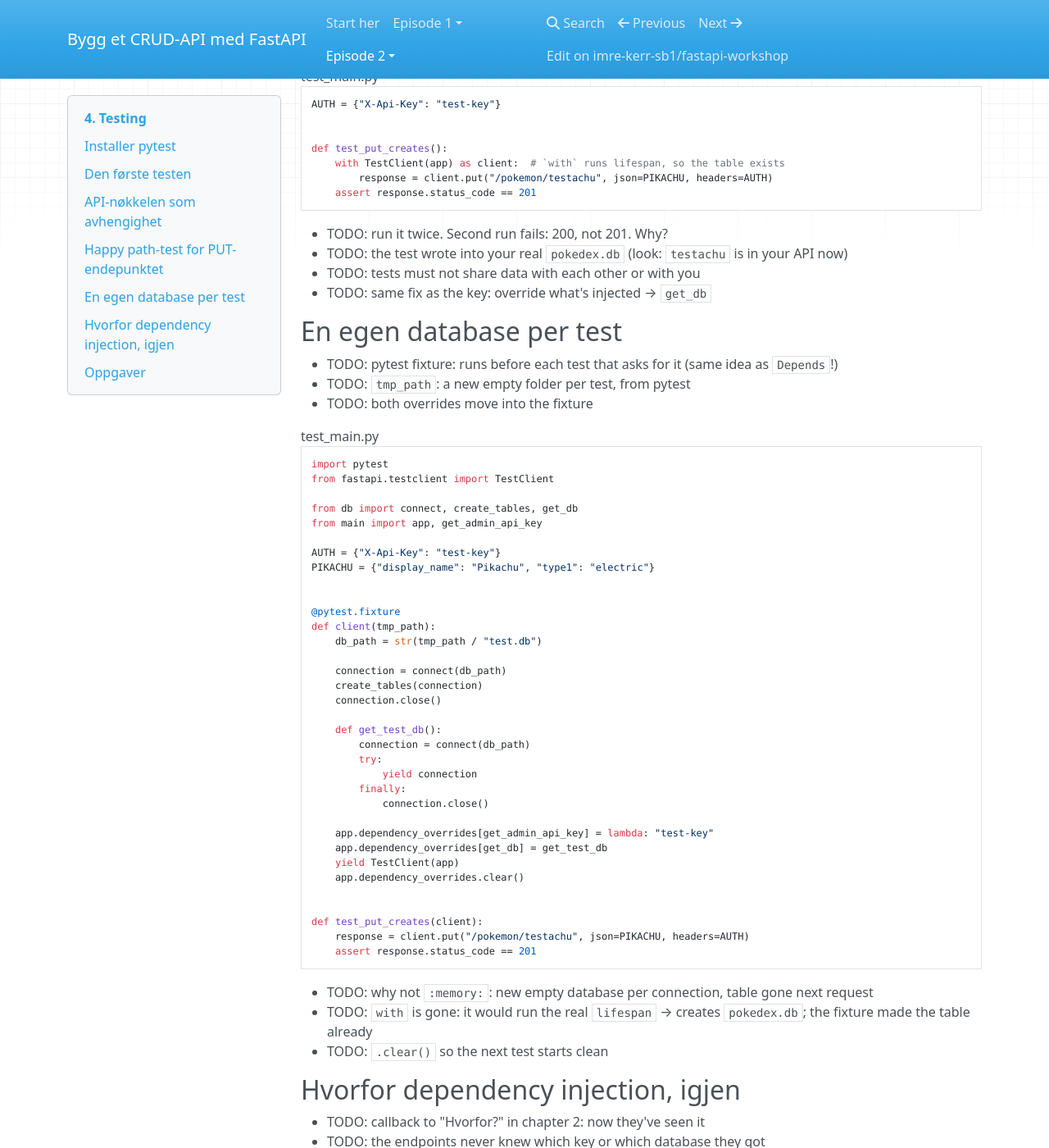
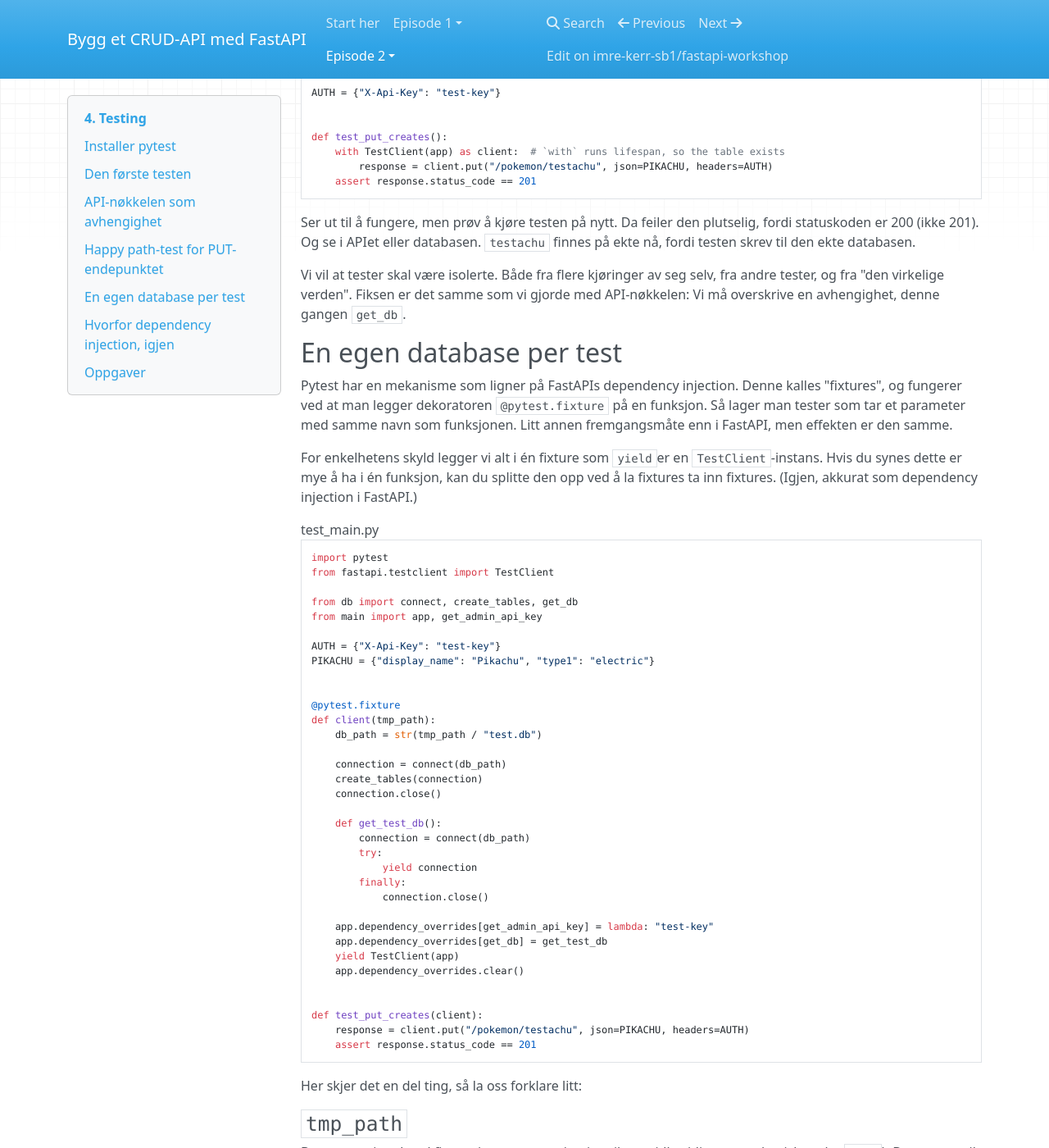
Before and after one commit to imre-kerr-sb1/fastapi-workshop, an MkDocs documentation site: the page built from docs/ep2/04-testing.md, in a window 1280 px wide and 1400 px high, scrolled down 2686 px. Shown: the whole window at 82% size. Built offline with MkDocs 1.6.1, drawn with Linux system fonts in a browser that asks for light colours; nearby versions of some CDN libraries; some of the changed text lies outside the part shown.

Commit message:
testing chapter nearly done

````diff
--- a/docs/ep2/04-testing.md
+++ b/docs/ep2/04-testing.md
@@ -76,17 +76,14 @@ Hvis du vil at den skal gjøre det, kan du legge inn et kall til `get_admin_api_
 
 Nå kan du overstyre hvordan FastAPI henter nøkkelen:
 
-```python title="test_main.py" hl_lines="3 7-10"
+```python title="test_main.py" hl_lines="3 7"
 from fastapi.testclient import TestClient
 
 from main import app, get_admin_api_key
 
 PIKACHU = {"display_name": "Pikachu", "type1": "electric"}
 
-def get_test_key():
-    return "test-key"
-
-app.dependency_overrides[get_admin_api_key] = get_test_key
+app.dependency_overrides[get_admin_api_key] = lambda: "test-key"
 
 
 def test_missing_key_is_401():
@@ -129,6 +126,8 @@ Legg merke til at dette er en dict hvor nøkkelen er **selve funksjonen**, ikke
 
 ## Happy path-test for PUT-endepunktet
 
+Nå kan vi prøve å teste et endepunkt som skriver:
+
 ```python title="test_main.py"
 AUTH = {"X-Api-Key": "test-key"}
 
@@ -139,16 +138,24 @@ def test_put_creates():
     assert response.status_code == 201
 ```
 
-- TODO: run it twice. Second run fails: 200, not 201. Why?
-- TODO: the test wrote into your real `pokedex.db` (look: `testachu` is in your API now)
-- TODO: tests must not share data with each other or with you
-- TODO: same fix as the key: override what's injected → `get_db`
+Ser ut til å fungere, men prøv å kjøre testen på nytt. Da feiler den plutselig, fordi statuskoden
+er 200 (ikke 201). Og se i APIet eller databasen. `testachu` finnes på ekte nå, fordi testen skrev
+til den ekte databasen.
+
+Vi vil at tester skal være isolerte. Både fra flere kjøringer av seg selv, fra andre tester, og fra
+"den virkelige verden". Fiksen er det samme som vi gjorde med API-nøkkelen: Vi må overskrive en
+avhengighet, denne gangen `get_db`.
 
 ## En egen database per test
 
-- TODO: pytest fixture: runs before each test that asks for it (same idea as `Depends`!)
-- TODO: `tmp_path`: a new empty folder per test, from pytest
-- TODO: both overrides move into the fixture
+Pytest har en mekanisme som ligner på FastAPIs dependency injection. Denne kalles "fixtures", og
+fungerer ved at man legger dekoratoren `@pytest.fixture` på en funksjon. Så lager man tester som
+tar et parameter med samme navn som funksjonen. Litt annen fremgangsmåte enn i FastAPI, men effekten
+er den samme.
+
+For enkelhetens skyld legger vi alt i én fixture som `yield`er en `TestClient`-instans. Hvis du
+synes dette er mye å ha i én funksjon, kan du splitte den opp ved å la fixtures ta inn fixtures.
+(Igjen, akkurat som dependency injection i FastAPI.)
 
 ```python title="test_main.py"
 import pytest
@@ -187,9 +194,21 @@ def test_put_creates(client):
     assert response.status_code == 201
 ```
 
-- TODO: why not `:memory:`: new empty database per connection, table gone next request
-- TODO: `with` is gone: it would run the real `lifespan` → creates `pokedex.db`; the fixture made the table already
-- TODO: `.clear()` so the next test starts clean
+Her skjer det en del ting, så la oss forklare litt:
+
+### `tmp_path`
+Dette er en innebygd fixture i pytest som gir stien til en midlertidig mappe (typisk under `/tmp`).
+Denne er unik for hver test som kjøres, og det er slik vi sørger for at testene ikke ser hverandres
+databaser.
+
+### `create_tables`
+Siden vi ikke kjører `with TestClient(app)`, kjører ikke lifespan-funksjonen, så vi må kalle denne
+funksjonen selv for at tabellen vår skal finnes.
+
+### `app.dependency_overrides.clear()`
+Denne linja ligger etter `yield`, og kjører følgelig etter at testen er ferdig. Slik sørger vi for
+at vi starter med helt blanke ark for hver test.
+
 
 ## Hvorfor dependency injection, igjen
 
````
Also changed, not shown: 1 other file.
